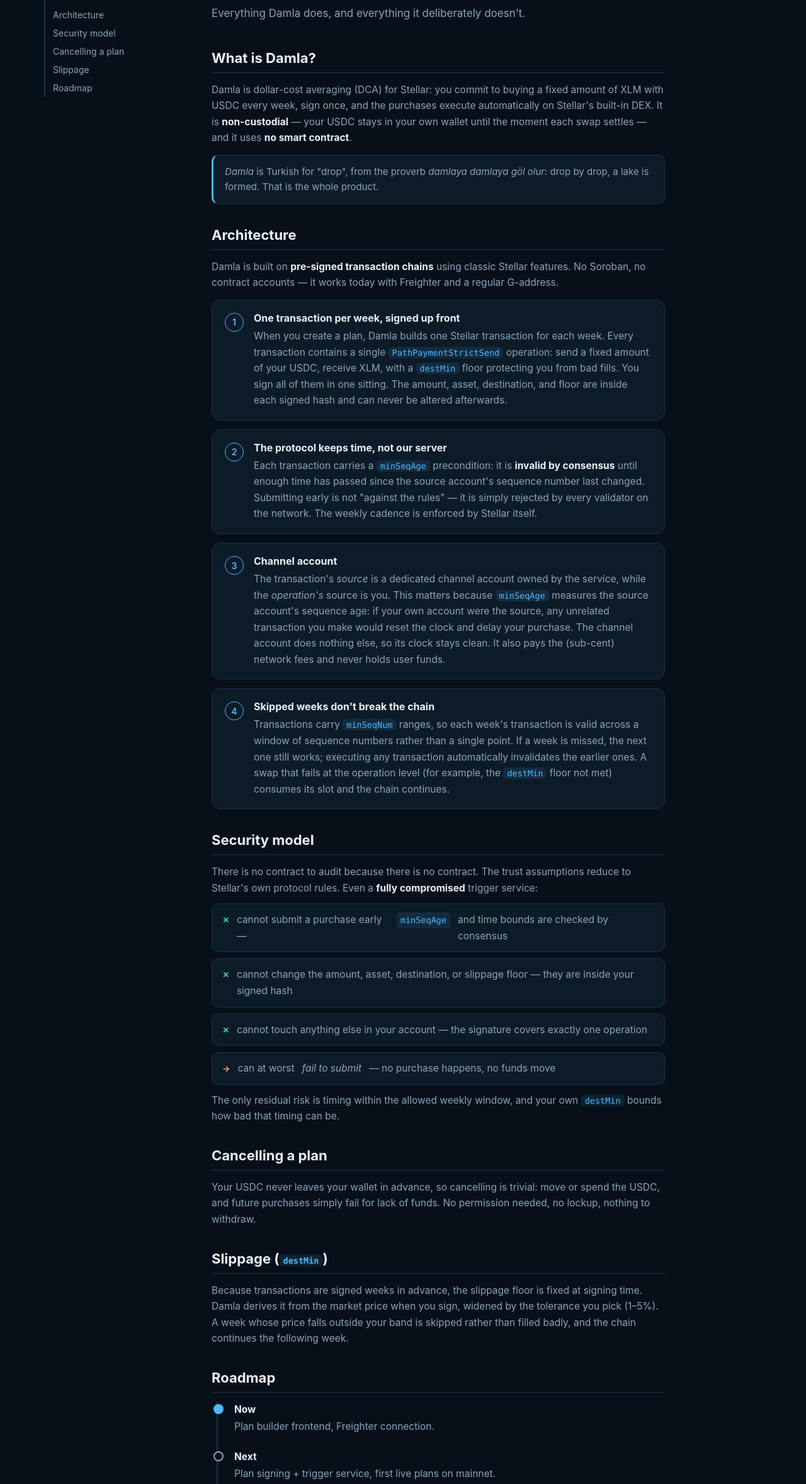
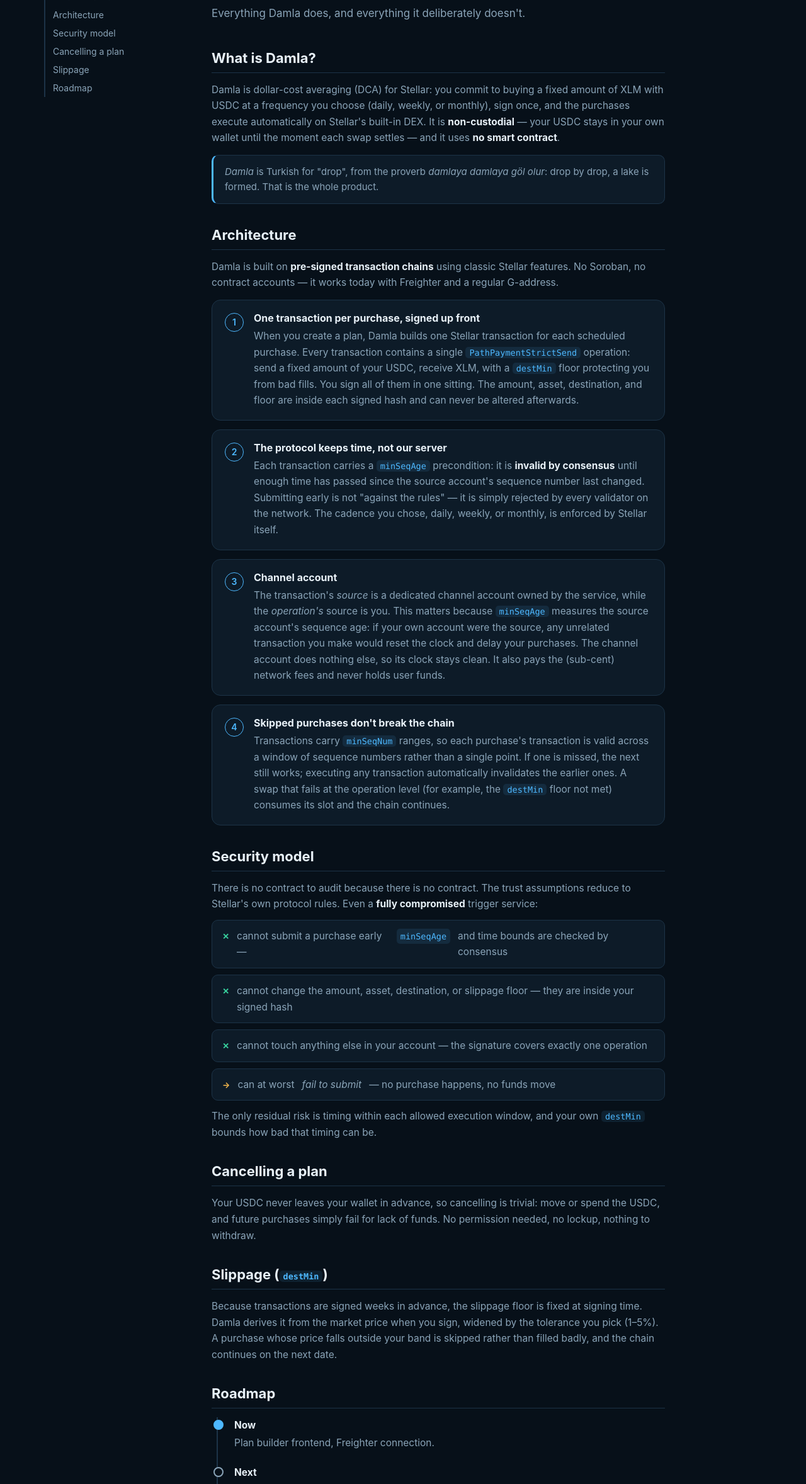
Before and after one commit to sud3naz/Damla, a plain HTML site: page docs.html in a window 1280 px wide. Shown: the part 171-2528 px from the top of the page at 63% size. Drawn offline with Linux system fonts and the light colour scheme.

Commit message:
Docs/FAQ: frequency-agnostic wording

```diff
--- a/docs.html
+++ b/docs.html
@@ -47,7 +47,7 @@
 
       <section id="what">
         <h2>What is Damla?</h2>
-        <p>Damla is dollar-cost averaging (DCA) for Stellar: you commit to buying a fixed amount of XLM with USDC every week, sign once, and the purchases execute automatically on Stellar's built-in DEX. It is <b>non-custodial</b> — your USDC stays in your own wallet until the moment each swap settles — and it uses <b>no smart contract</b>.</p>
+        <p>Damla is dollar-cost averaging (DCA) for Stellar: you commit to buying a fixed amount of XLM with USDC at a frequency you choose (daily, weekly, or monthly), sign once, and the purchases execute automatically on Stellar's built-in DEX. It is <b>non-custodial</b> — your USDC stays in your own wallet until the moment each swap settles — and it uses <b>no smart contract</b>.</p>
         <div class="note"><i>Damla</i> is Turkish for "drop", from the proverb <i>damlaya damlaya göl olur</i>: drop by drop, a lake is formed. That is the whole product.</div>
       </section>
 
@@ -58,8 +58,8 @@
         <div class="arch-step">
           <div class="n">1</div>
           <div>
-            <h3>One transaction per week, signed up front</h3>
-            <p>When you create a plan, Damla builds one Stellar transaction for each week. Every transaction contains a single <code>PathPaymentStrictSend</code> operation: send a fixed amount of your USDC, receive XLM, with a <code>destMin</code> floor protecting you from bad fills. You sign all of them in one sitting. The amount, asset, destination, and floor are inside each signed hash and can never be altered afterwards.</p>
+            <h3>One transaction per purchase, signed up front</h3>
+            <p>When you create a plan, Damla builds one Stellar transaction for each scheduled purchase. Every transaction contains a single <code>PathPaymentStrictSend</code> operation: send a fixed amount of your USDC, receive XLM, with a <code>destMin</code> floor protecting you from bad fills. You sign all of them in one sitting. The amount, asset, destination, and floor are inside each signed hash and can never be altered afterwards.</p>
           </div>
         </div>
 
@@ -67,7 +67,7 @@
           <div class="n">2</div>
           <div>
             <h3>The protocol keeps time, not our server</h3>
-            <p>Each transaction carries a <code>minSeqAge</code> precondition: it is <b>invalid by consensus</b> until enough time has passed since the source account's sequence number last changed. Submitting early is not "against the rules" — it is simply rejected by every validator on the network. The weekly cadence is enforced by Stellar itself.</p>
+            <p>Each transaction carries a <code>minSeqAge</code> precondition: it is <b>invalid by consensus</b> until enough time has passed since the source account's sequence number last changed. Submitting early is not "against the rules" — it is simply rejected by every validator on the network. The cadence you chose, daily, weekly, or monthly, is enforced by Stellar itself.</p>
           </div>
         </div>
 
@@ -75,15 +75,15 @@
           <div class="n">3</div>
           <div>
             <h3>Channel account</h3>
-            <p>The transaction's <i>source</i> is a dedicated channel account owned by the service, while the <i>operation's</i> source is you. This matters because <code>minSeqAge</code> measures the source account's sequence age: if your own account were the source, any unrelated transaction you make would reset the clock and delay your purchase. The channel account does nothing else, so its clock stays clean. It also pays the (sub-cent) network fees and never holds user funds.</p>
+            <p>The transaction's <i>source</i> is a dedicated channel account owned by the service, while the <i>operation's</i> source is you. This matters because <code>minSeqAge</code> measures the source account's sequence age: if your own account were the source, any unrelated transaction you make would reset the clock and delay your purchases. The channel account does nothing else, so its clock stays clean. It also pays the (sub-cent) network fees and never holds user funds.</p>
           </div>
         </div>
 
         <div class="arch-step">
           <div class="n">4</div>
           <div>
-            <h3>Skipped weeks don't break the chain</h3>
-            <p>Transactions carry <code>minSeqNum</code> ranges, so each week's transaction is valid across a window of sequence numbers rather than a single point. If a week is missed, the next one still works; executing any transaction automatically invalidates the earlier ones. A swap that fails at the operation level (for example, the <code>destMin</code> floor not met) consumes its slot and the chain continues.</p>
+            <h3>Skipped purchases don't break the chain</h3>
+            <p>Transactions carry <code>minSeqNum</code> ranges, so each purchase's transaction is valid across a window of sequence numbers rather than a single point. If one is missed, the next still works; executing any transaction automatically invalidates the earlier ones. A swap that fails at the operation level (for example, the <code>destMin</code> floor not met) consumes its slot and the chain continues.</p>
           </div>
         </div>
       </section>
@@ -97,7 +97,7 @@
           <li>cannot touch anything else in your account — the signature covers exactly one operation</li>
           <li class="worst">can at worst <i>fail to submit</i> — no purchase happens, no funds move</li>
         </ul>
-        <p style="margin-top:12px">The only residual risk is timing within the allowed weekly window, and your own <code>destMin</code> bounds how bad that timing can be.</p>
+        <p style="margin-top:12px">The only residual risk is timing within each allowed execution window, and your own <code>destMin</code> bounds how bad that timing can be.</p>
       </section>
 
       <section id="cancel">
@@ -107,7 +107,7 @@
 
       <section id="slippage">
         <h2>Slippage (<code>destMin</code>)</h2>
-        <p>Because transactions are signed weeks in advance, the slippage floor is fixed at signing time. Damla derives it from the market price when you sign, widened by the tolerance you pick (1–5%). A week whose price falls outside your band is skipped rather than filled badly, and the chain continues the following week.</p>
+        <p>Because transactions are signed weeks in advance, the slippage floor is fixed at signing time. Damla derives it from the market price when you sign, widened by the tolerance you pick (1–5%). A purchase whose price falls outside your band is skipped rather than filled badly, and the chain continues on the next date.</p>
       </section>
 
       <section id="roadmap">
```
Also changed, not shown: faq.html (+7 -7 lines).
